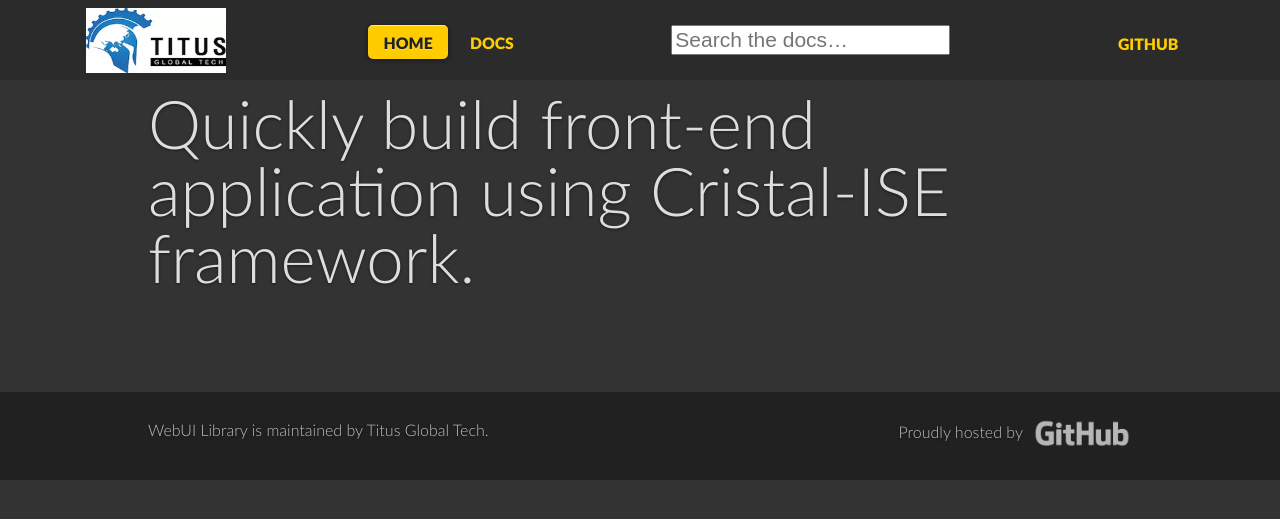
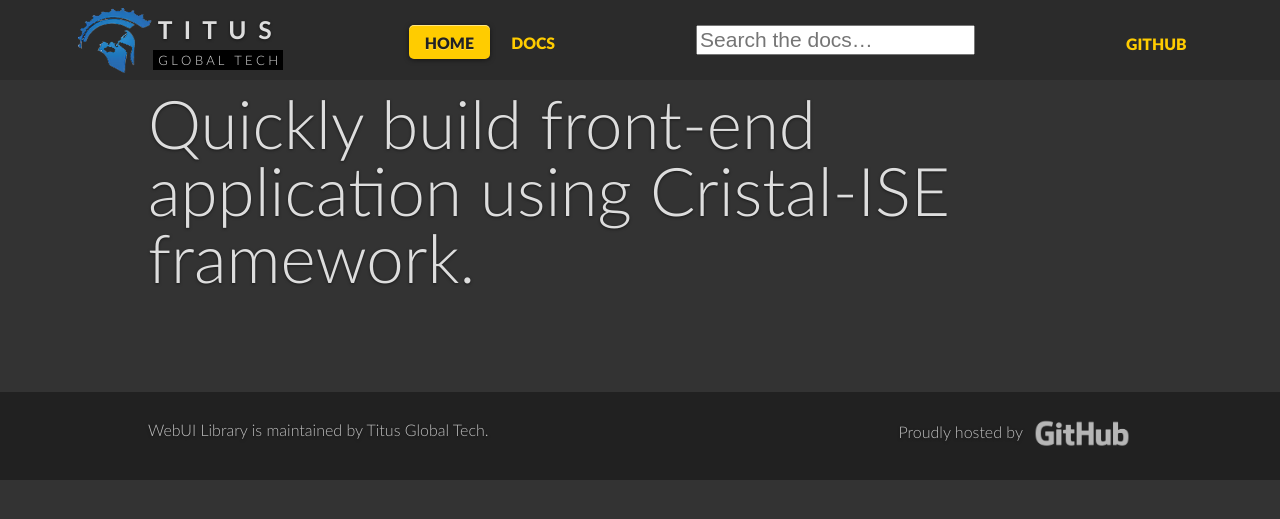
Before and after one commit to TitusTech/docs-webui, a Jekyll site: the page built from pages/index.html, in a window 1280 px wide. Shown: the top 519 px of the page. Built offline with Jekyll 4.4.1, drawn with Linux system fonts in a browser that asks for light colours; comment, search, counter and statistics services are not loaded.

Commit message:
change logo

```diff
--- a/_includes/header.html
+++ b/_includes/header.html
@@ -1,12 +1,17 @@
 <header>
   <div class="flexbox">
     <div class="center-on-mobiles">
-      <h1>
-        <a href="/" class="logo">
-          <span class="sr-only">Titus</span>
-          <img src="{{ site.doclocation }}/img/titus-logo.png" width="140" height="65" alt="Titus Logo">
-        </a>
-      </h1>
+      <div style="float: left;">
+        <h1>
+          <a href="/" class="logo">
+            <img src="{{ site.doclocation }}/img/titus-head.png" width="75" height="65" alt="Titus Logo">
+          </a>
+        </h1>
+      </div>
+      <div style="float: right; text-align: center;">
+        <h3>&nbsp;T&nbsp;&nbsp;I&nbsp;&nbsp;T&nbsp;&nbsp;U&nbsp;&nbsp;S&nbsp;&nbsp;</h3>
+        <span style="background-color: black; font-size:small; padding: 2px 5px 2px 5px;">G&nbsp;L&nbsp;O&nbsp;B&nbsp;A&nbsp;L&nbsp;&nbsp;&nbsp;T&nbsp;E&nbsp;C&nbsp;H</span>
+      </div>
     </div>
     <nav class="main-nav hide-on-mobiles">
       {% include primary-nav-items.html %}
```
Also changed, not shown: img/titus-head.png (added).
